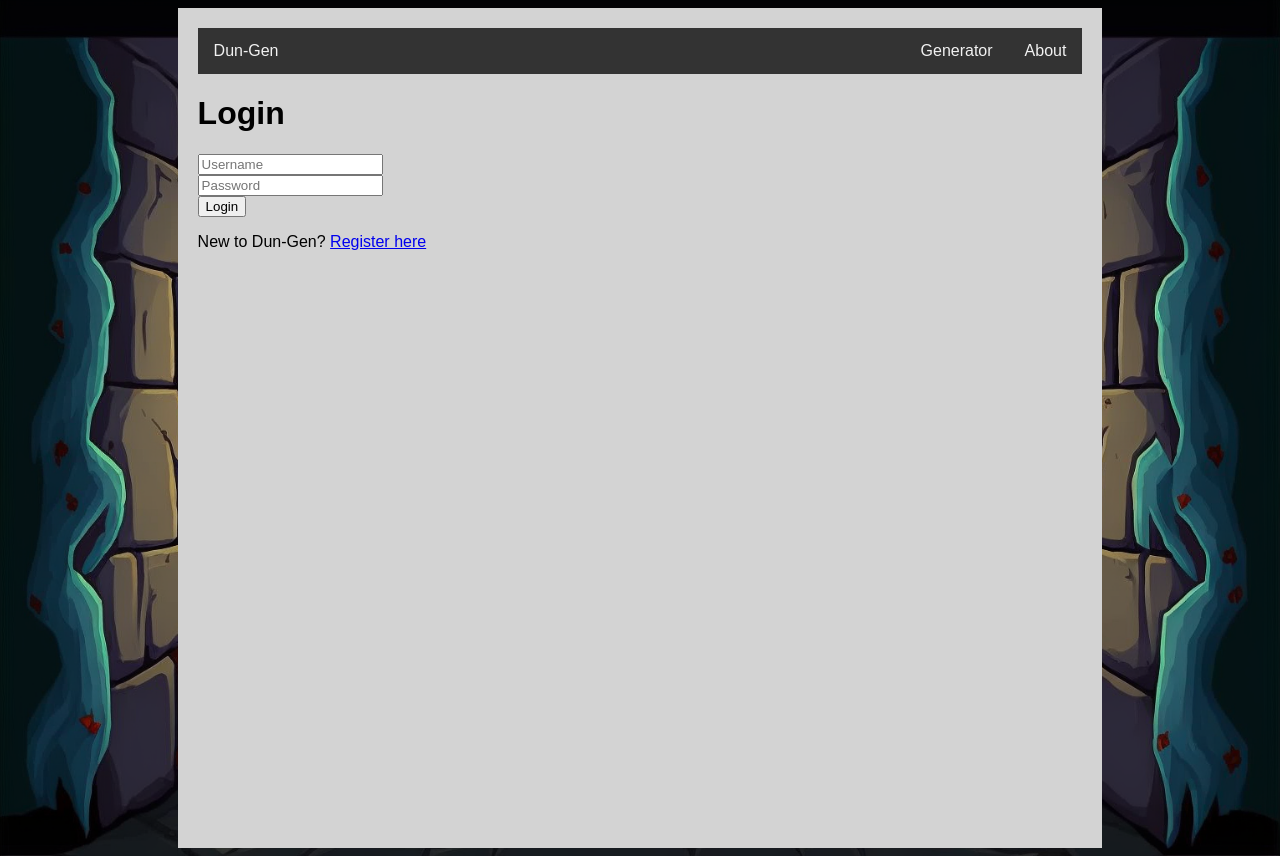
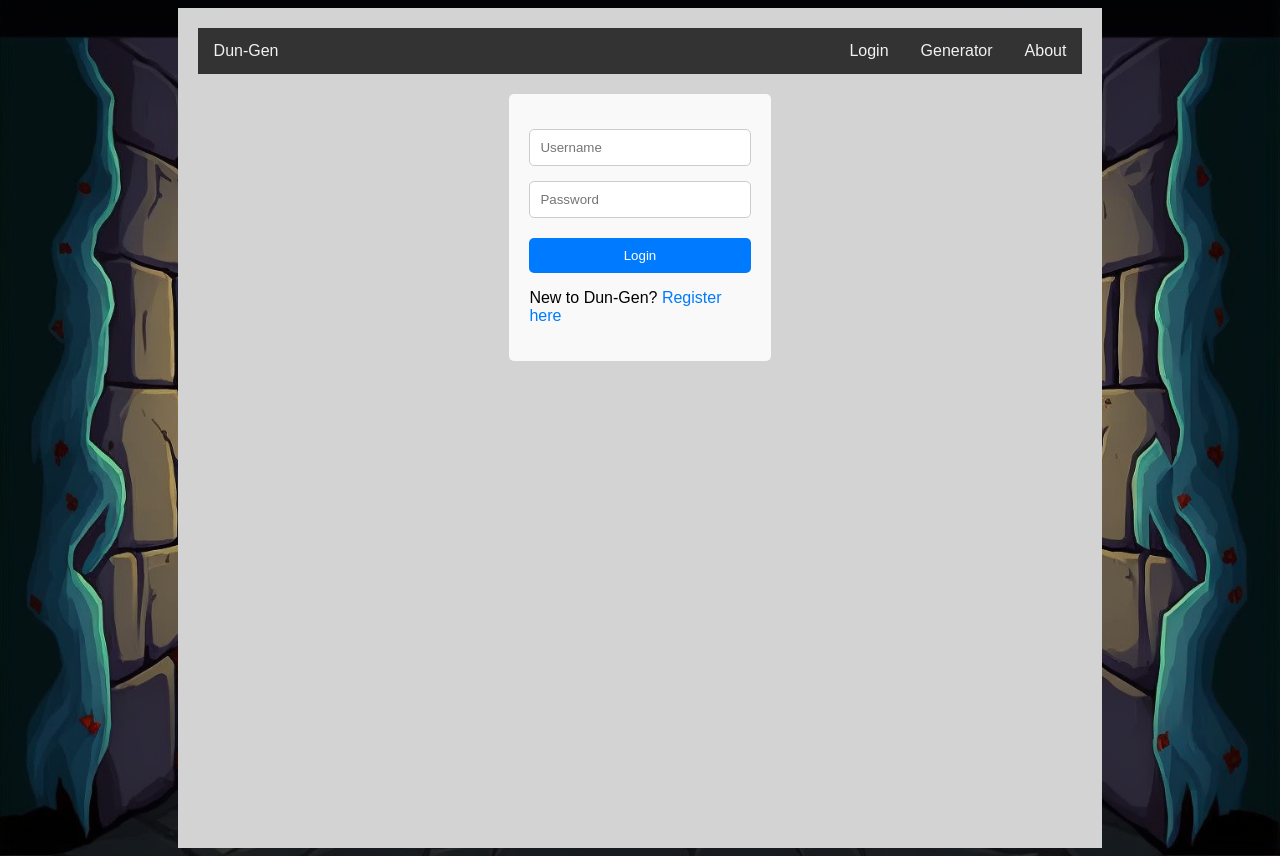
Before and after one commit to Noisymedal/DunGen, a Flask app: page /login in a window 1280 px wide. Run offline with Flask 3, Linux system fonts and the light colour scheme; some libraries are stand-ins or nearby versions.

Commit message:
Add MitchTest2 branch changes

```diff
--- a/app.py
+++ b/app.py
@@ -4,7 +4,7 @@
 ## python app.py
 ## the web app should then run on http://localhost:5000
 
-from flask import Flask, render_template, redirect, url_for, request, session
+from flask import Flask, render_template, redirect, url_for, request, session, jsonify, send_from_directory
 # from flask_login import login_required, LoginManager
 from flask_mysqldb import MySQL
 import MySQLdb.cursors, re, bcrypt
@@ -31,6 +31,23 @@ def generate_dungeon():
     generator.main()
     return render_template("generator.html")
 
+@app.route('/generate', methods=['POST'])
+def generate_route():
+    data = request.get_json()
+    size = int(data.get('size'))  # Convert 'size' to integer
+    difficulty = int(data.get('difficulty'))  # Convert 'difficulty' to integer
+    theme = data.get('theme')  # Get 'theme' as string
+
+    try:
+        generator.main(size, difficulty)  # Generate the image
+        return jsonify({'message': 'Image generated successfully'})
+    except Exception as e:
+        return jsonify({'error': str(e)}), 500
+
+@app.route('/dungeon.png')
+def serve_dungeon():
+    return send_from_directory('static', 'dungeon.png')
+
 @app.route("/about")
 # @login_required
 def about():
@@ -56,7 +73,7 @@ def login():
             dbBytes = dbPass.encode('utf-8')
             loginBytes = loginPass.encode('utf-8')
 
-            passMatch = bcrypt.checkpw(loginBytes, dbBytes) # fix ---TODO---
+            passMatch = bcrypt.checkpw(loginBytes, dbBytes)
             print(passMatch)
 
             if passMatch:
--- a/generator.py
+++ b/generator.py
@@ -358,7 +358,7 @@ def interpretSegments(hallwaySegments):
         segmentsFinal.append([centerY, centerX, width, height])
 
 # Generate rooms, hallways, and grid
-def generate(grid):
+def generate(grid, N, roomNumber):
 
     for i in range(roomNumber): # Generate and place up to roomNumber rooms
         successful = False # Was the room successfully placed
@@ -469,7 +469,7 @@ def reset():
 global ran
 ran = False
 
-def main(ran):
+def main(ran, N=40, roomNumber=10):
     if ran == True:
         reset()
 
@@ -487,12 +487,12 @@ def main(ran):
     parser.add_argument('--hallway-width', dest='hallwayWidth', required=False)
     args = parser.parse_args()
 
-    global N
+    # global N
     N = 40
     if N < 10: # Minimum grid size, end if too small
         return
 
-    global roomNumber
+    # global roomNumber
     roomNumber = 10
     if args.roomNum:
         if int(args.roomNum) > 1:
@@ -552,7 +552,7 @@ def main(ran):
     grid = np.zeros(N*N).reshape(N, N)
 
     print("DEBUG: Start generation")
-    generate(grid)
+    generate(grid, N, roomNumber)
 
     walls = []
     for i in range(N):
@@ -674,7 +674,7 @@ def main(ran):
     ax.imshow(image, extent=[0, N-1, 0, N-1], zorder=0, alpha=0)
 
     plt.axis('off') # Remove grid axes
-    plt.savefig("output/dungeon.png", bbox_inches='tight', dpi=600) # Output PNG of generated dungeon
+    plt.savefig("static/dungeon.png", bbox_inches='tight', dpi=600) # Output PNG of generated dungeon
     #plt.show() # Display generated dungeon for Debug purposes
 
 # call main
--- a/static/styles.css
+++ b/static/styles.css
@@ -51,7 +51,12 @@ nav a:hover {
 .generator-container {
     display: flex;
     align-items: center;
-    padding-left: 300px;
+    justify-content: center;
+}
+
+.login, .register {
+    max-width: 25%;
+    margin: 0 auto;
 }
 
 .form-container {
@@ -96,3 +101,60 @@ th, td {
     padding: 10px;
     border: 2px solid black;
   }
+
+  /********************************/
+
+.login, .register {
+    background-color: #f9f9f9;
+    padding: 20px;
+    border-radius: 5px;
+    margin-top: 20px;
+}
+
+form {
+    display: flex;
+    flex-direction: column;
+}
+
+label {
+    margin-top: 10px;
+}
+
+input[type="text"], input[type="password"], input[type="email"] {
+    padding: 10px;
+    margin-top: 5px;
+    border-radius: 5px;
+    border: 1px solid #ccc;
+}
+
+input[type="submit"] {
+    margin-top: 20px;
+    padding: 10px;
+    border-radius: 5px;
+    border: none;
+    color: white;
+    background-color: #007BFF;
+    cursor: pointer;
+}
+
+input[type="submit"]:hover {
+    background-color: #0056b3;
+}
+
+.links {
+    display: flex;
+    justify-content: center;
+}
+
+.links a {
+    color: #007BFF;
+    text-decoration: none;
+}
+
+.links a:not(:last-child) {
+    margin-right: 20px;
+}
+
+.links a.active {
+    font-weight: bold;
+}
--- a/templates/login.html
+++ b/templates/login.html
@@ -12,15 +12,14 @@
 				<div class="site-name">Dun-Gen</div>
 				<a href="/about">About</a>
 				<a href="/">Generator</a>
+				<a href="/login">Login</a>
 			</nav>
 			<div class="login">
-				<h1>Login</h1>
 			<form action="{{ url_for('login') }}" method="post">
 				<label for="username">
 					<i class="fas fa-user"></i>
 				</label>
 				<input type="text" name="username" placeholder="Username" id="username" required>
-					<div></div>
 				<label for="password">
 					<i class="fas fa-lock"></i>
 				</label>
@@ -32,8 +31,6 @@
 				<p>New to Dun-Gen?
 				<a href="{{ url_for('register') }}">Register here</a>
 			</div>
-
-			</div>
 		</div>
 	</body>
 </html>
--- a/templates/register.html
+++ b/templates/register.html
@@ -11,9 +11,9 @@
 				<div class="site-name">Dun-Gen</div>
 				<a href="/about">About</a>
 				<a href="/">Generator</a>
+				<a href="/login">Login</a>
 			</nav>
 			<div class="register">
-				<h1>Register</h1>
 				<form action="{{ url_for('register') }}" method="post" autocomplete="off" class = "form-container">
 					<label for="username">
 						<i class="fas fa-user"></i>
```
Also changed, not shown: static/generator.js (added, +24 -0 lines), templates/generator.html (+10 -11 lines). Lines whose indentation alone changed are shown as unchanged.
